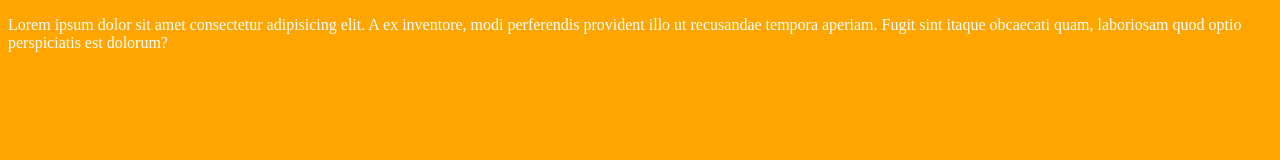
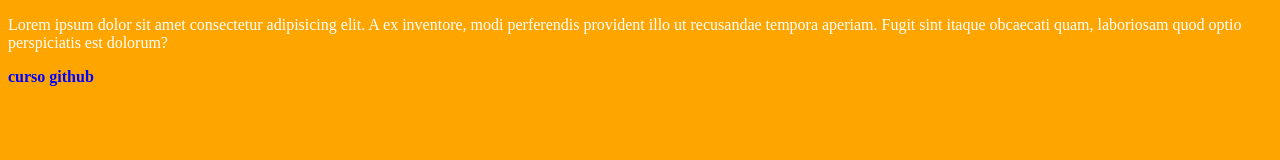
Before and after one commit to NachoGrane/clase-github, a plain HTML site: page index.html in a window 1280 px wide. Drawn offline with Linux system fonts and the light colour scheme.

Commit message:
agregue strong

```diff
--- a/estilos.css
+++ b/estilos.css
@@ -5,3 +5,7 @@
 p{
     color: white
 }
+
+strong{
+    color:blue
+}
--- a/index.html
+++ b/index.html
@@ -9,5 +9,6 @@
 </head>
 <body>
     <p> Lorem ipsum dolor sit amet consectetur adipisicing elit. A ex inventore, modi perferendis provident illo ut recusandae tempora aperiam. Fugit sint itaque obcaecati quam, laboriosam quod optio perspiciatis est dolorum?</p>
+    <strong> curso github</strong>
 </body>
 </html>
```
